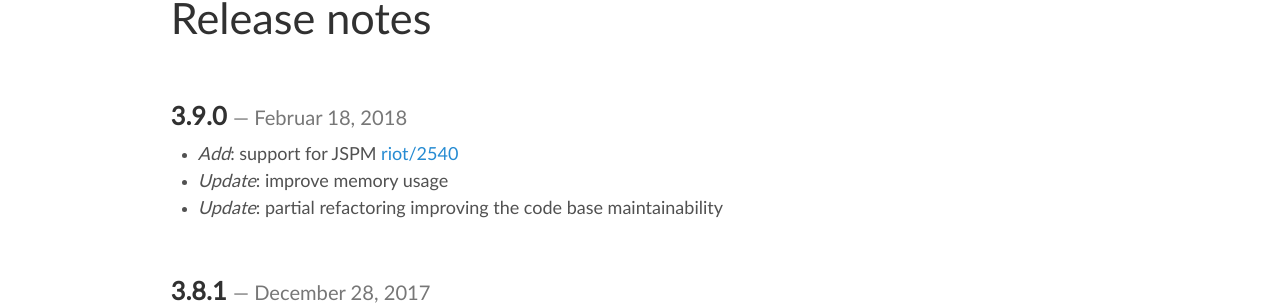
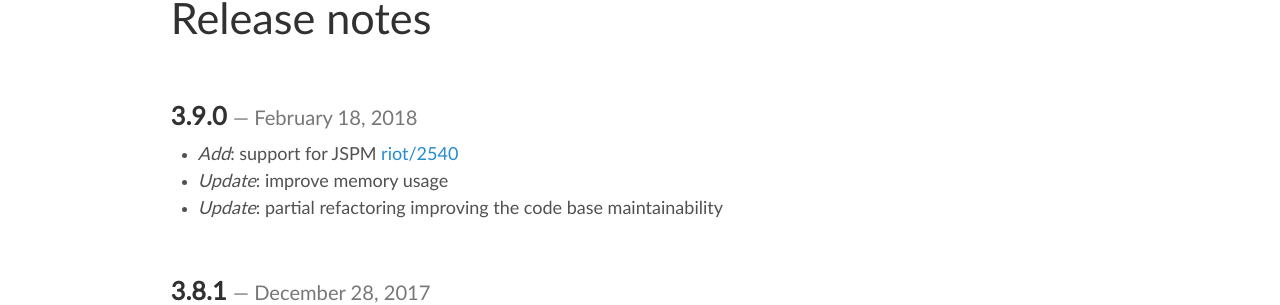
Before and after one commit to riot/riot.github.io, a Jekyll site: the page built from release-notes.md, in a window 1280 px wide and 900 px high. Shown: the part 161-466 px from the top of the window. Built offline with Jekyll 4.4.1, drawn with Linux system fonts in a browser that asks for light colours; nearby versions of some CDN libraries; emoji names are drawn with the system emoji font; comment, search, counter and statistics services are not loaded.

Commit message:
fixed: typo

```diff
--- a/release-notes.md
+++ b/release-notes.md
@@ -6,7 +6,7 @@ id: release-notes
 
 # {{ page.title }}
 
-## 3.9.0 *Februar 18, 2018*
+## 3.9.0 *February 18, 2018*
 
 - _Add_: support for JSPM [riot/2540](https://github.com/riot/riot/pull/2540)
 - _Update_: improve memory usage
```
